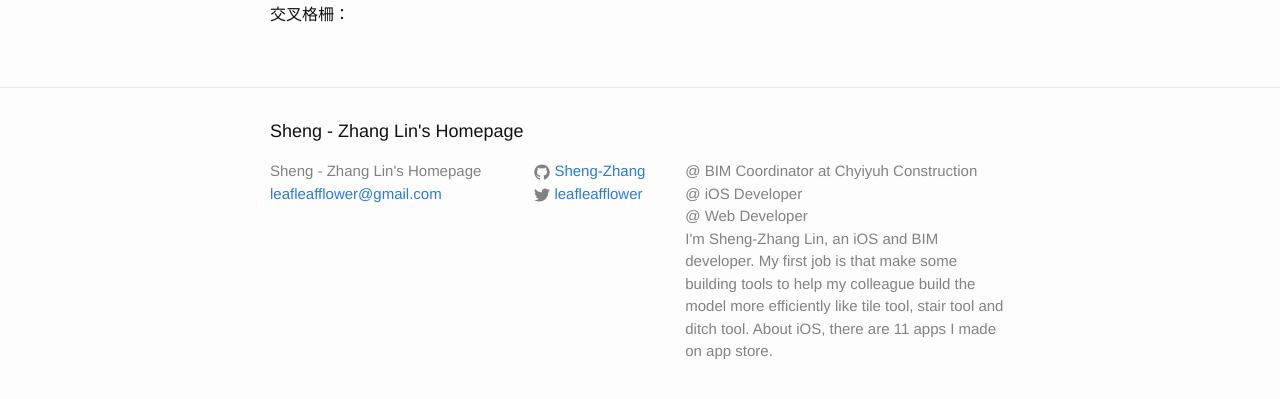
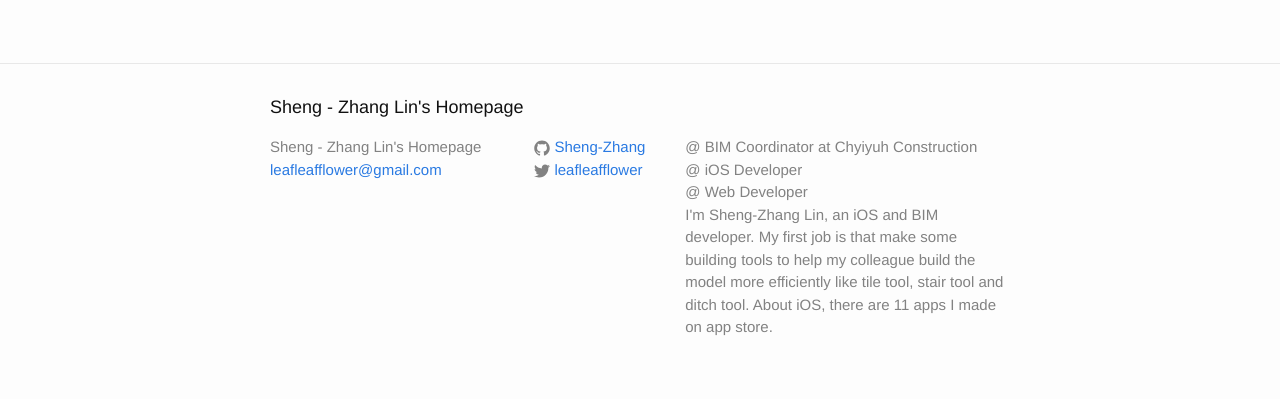
Before and after one commit to Sheng-Zhang/Sheng-Zhang.github.io, a Jekyll site: the page built from _posts/2017-07-25-ArchiCAD-GDL-Diaognal-Grille.markdown, in a window 1280 px wide, cut to the strip 600-1023 px from the top of the page. Shown: the top 399 px of the strip. Built offline with Jekyll 4.4.1, drawn with Linux system fonts in a browser that asks for light colours.

Commit message:
delete nonsense

```diff
--- a/_posts/2017-07-25-ArchiCAD-GDL-Diaognal-Grille.markdown
+++ b/_posts/2017-07-25-ArchiCAD-GDL-Diaognal-Grille.markdown
@@ -8,7 +8,7 @@ categories: jekyll update
 
 示範影片：
 <iframe width="560" height="315" src="https://www.youtube.com/embed/GpmA6hq6i4M" frameborder="0" allowfullscreen></iframe>
-交叉格柵：
+
 
 
 
```
